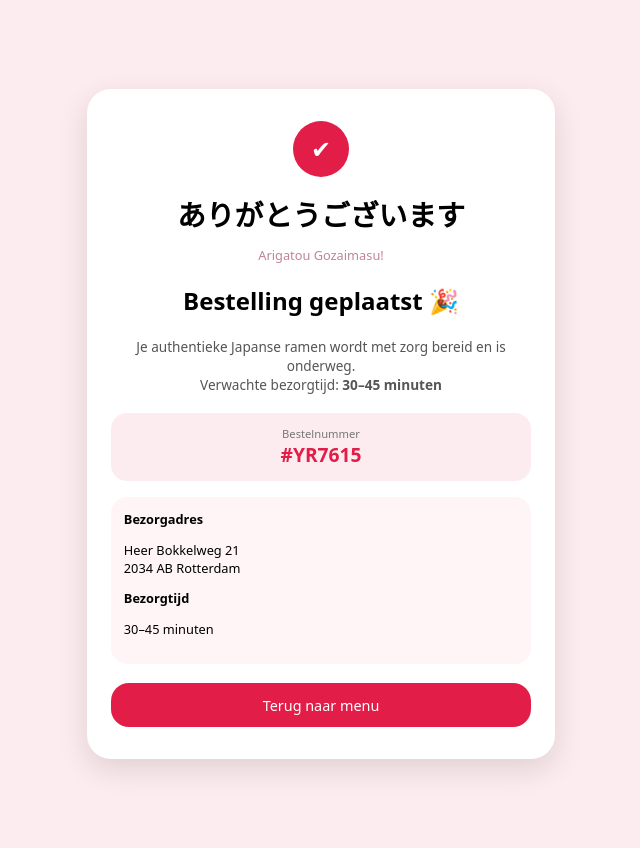
After one commit to AdamSaber-mr/Ramen_DeliveryApp, a PHP site: page /public/9_thankyou.php in a window 1280 px wide. The commit adds this page. Shown: the whole page, without its empty margins (319-959 px from the left). Run offline with PHP 8.4, Linux system fonts and the light colour scheme.

Commit message:
Done with the thank you page

```diff
--- a/public/5_checkout.php
+++ b/public/5_checkout.php
@@ -69,7 +69,9 @@
 
             <!-- Actie -->
             <button type="submit" class="checkout-btn">
-                Bestelling plaatsen
+                <a href="./9_thankyou.php">
+                    Bestelling plaatsen
+                </a>
             </button>
 
         </form>
--- /dev/null
+++ b/public/9_thankyou.php
@@ -0,0 +1,66 @@
+<?php
+session_start();
+
+// (later: uit database halen)
+$orderNumber = 'YR' . rand(1000, 9999);
+
+// (later: adres uit user / order halen)
+$address = "Heer Bokkelweg 21<br>2034 AB Rotterdam";
+?>
+
+<!DOCTYPE html>
+<html lang="nl">
+
+<head>
+    <meta charset="UTF-8">
+    <meta name="viewport" content="width=device-width, initial-scale=1.0">
+    <link rel="stylesheet" href="./assets/css/thankyou/thankyou.css">
+    <title>Bedankt voor je bestelling</title>
+</head>
+
+<body>
+
+    <section class="thankyou">
+
+        <div class="thankyou-card">
+
+            <div class="check-icon">✔</div>
+
+            <h1 class="jp-text">ありがとうございます</h1>
+            <p class="jp-sub">Arigatou Gozaimasu!</p>
+
+            <h2>Bestelling geplaatst 🎉</h2>
+
+            <p class="thankyou-text">
+                Je authentieke Japanse ramen wordt met zorg bereid en is onderweg.<br>
+                Verwachte bezorgtijd: <strong>30–45 minuten</strong>
+            </p>
+
+            <div class="order-box">
+                <span>Bestelnummer</span>
+                <strong>#<?= $orderNumber ?></strong>
+            </div>
+
+            <div class="info-box">
+                <div>
+                    <strong>Bezorgadres</strong>
+                    <p><?= $address ?></p>
+                </div>
+
+                <div>
+                    <strong>Bezorgtijd</strong>
+                    <p>30–45 minuten</p>
+                </div>
+            </div>
+
+            <a href="2_menu.php" class="back-btn">
+                Terug naar menu
+            </a>
+
+        </div>
+
+    </section>
+
+</body>
+
+</html>
```
Also changed, not shown: public/assets/css/thankyou/thankyou.css (added).
